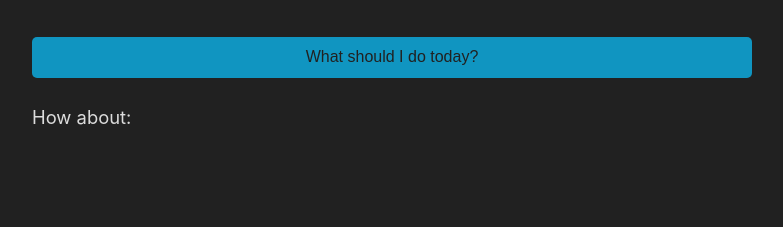
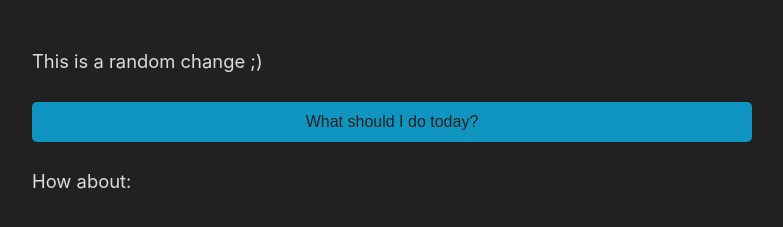
Before and after one commit to rikvanmechelen/info654, a plain HTML site: page bored.html in a window 1280 px wide. Shown: the part 151-378 px from the top of the page, without its empty margins (248-1031 px from the left). Drawn offline with Linux system fonts and the light colour scheme.

Commit message:
Update bored.html

```diff
--- a/bored.html
+++ b/bored.html
@@ -6,6 +6,7 @@
 <body>
 
 <h3>I'm Bored! Help me figure out what to do for <input id="people_num" type="text" style="width: 40px;" placeholder="1"> people</h3>
+<p>This is a random change ;)</p>
 <button type="button" onclick="onClickSubmit()">What should I do today?</button>
 <div>
   <p>How about:  <span id="somethingtodo"></span></p> <br>
```
